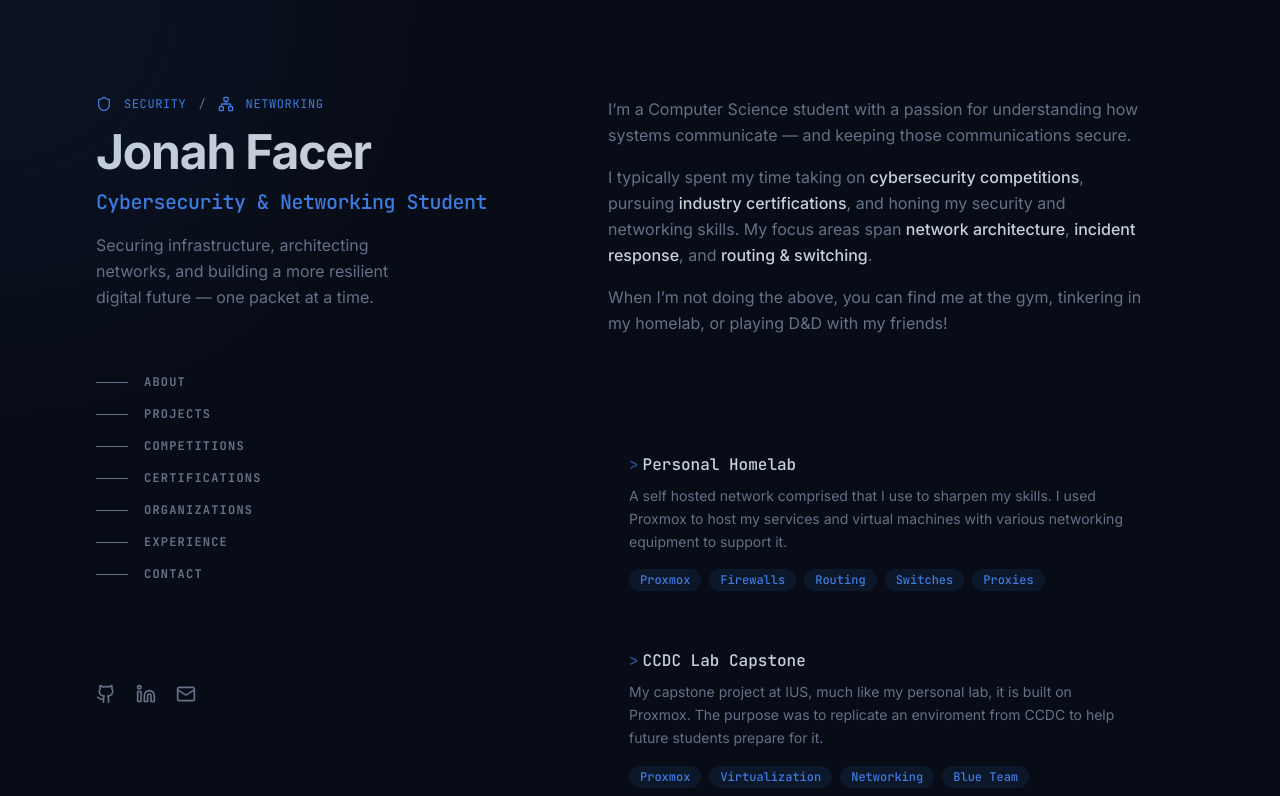
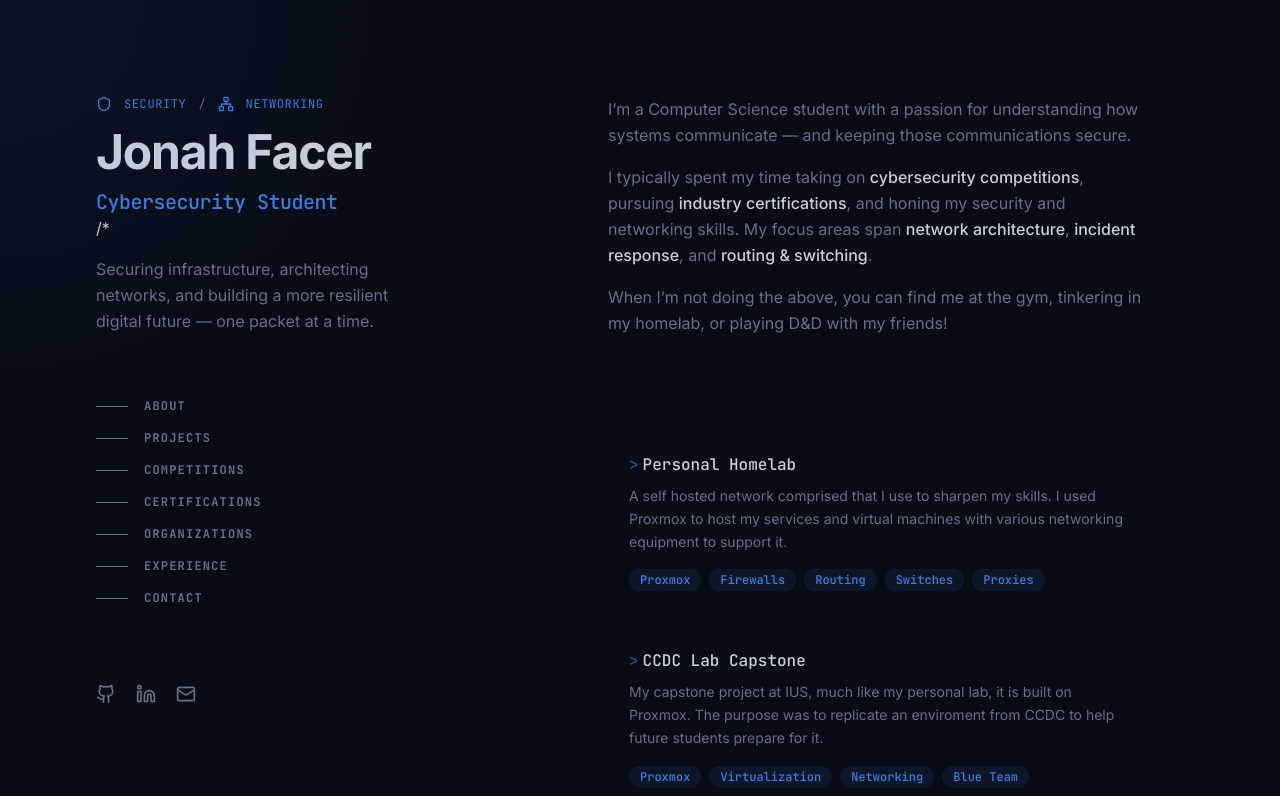
Before and after one commit to justjonah01/site, a Next.js app in the folder v0-next-shadcn/: page / in a window 1280 px wide. Shown: the top 796 px of the page. Built offline with nearby package versions, Linux system fonts and the light colour scheme.

Commit message:
Update subtitle to reflect new focus area

```diff
--- a/v0-next-shadcn/components/hero.tsx
+++ b/v0-next-shadcn/components/hero.tsx
@@ -33,8 +33,9 @@ export function Hero() {
           <span className="text-balance">Jonah Facer</span>
         </h1>
         <h2 className="mt-3 text-lg font-medium tracking-tight text-primary sm:text-xl font-mono">
-          {"Cybersecurity & Networking Student"}
+          {"Cybersecurity Student"}
         </h2>
+        /*
         <p className="mt-4 max-w-xs leading-relaxed text-muted-foreground">
           {"Securing infrastructure, architecting networks, and building a more resilient digital future \u2014 one packet at a time."}
         </p>
```
